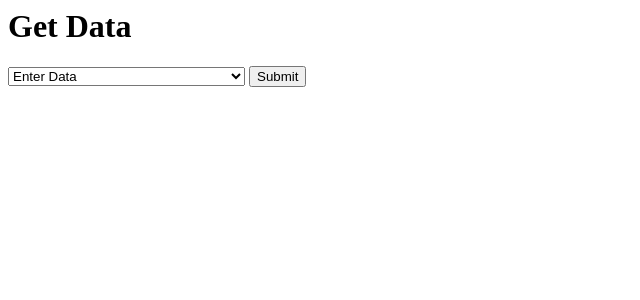
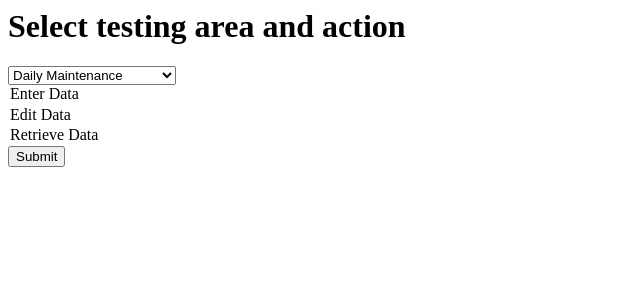
Before and after one commit to theplantipro/theplant, a Django app: template templates/start.html in a window 1280 px wide. Shown: the top 300 px of the page, without its empty margins (0-640 px from the left). Run offline with Django 3.2, Linux system fonts and the light colour scheme; the template is opened without the code that fills it, so the values that code supplies are empty.

Commit message:
Rearranged start page

```diff
--- a/templates/start.html
+++ b/templates/start.html
@@ -1,21 +1,21 @@
 <html>
    <head>
-      <title>Get Data</title>
+      <title>The Plant</title>
    </head>
 
 <body>
-   <h1>Get Data</h1>
+   <h1>Select testing area and action</h1>
 
    <form action="redirect/" method="get">
+      <select name="area">
+         <option value="daily_maintenance">Daily Maintenance</option>
+         <option value="main_testing">Main Testing</option>
+         <option value="micro_nutrient">Micro Nutrient Testing</option>
+         <option value="ammonia_nitrate">Ammonia Nitrate Testing</option>
       <select name="action">
-         <option value="inputs">Enter Data</option>
+         <option value="input">Enter Data</option>
+         <option value="edit">Edit Data</option>
          <option value="download">Retrieve Data</option>
-         <option value="mt_inputs">Enter Main Testing Data</option>
-         <option value="mt_download">Retrieve Main Testing Data</option>
-         <option value="mn_inputs">Enter Micro Nutrient Testing Data</option>
-         <option value="mn_download">Retrieve Micro Nutrient Testing Data</option>
-         <option value="am_inputs">Enter Ammonia Nitrate Testing Data</option>
-         <option value="am_download">Retrieve Ammonia Nitrate Data</option>
       </select>
       <input type="submit" value="Submit"/>
    </form>
```
